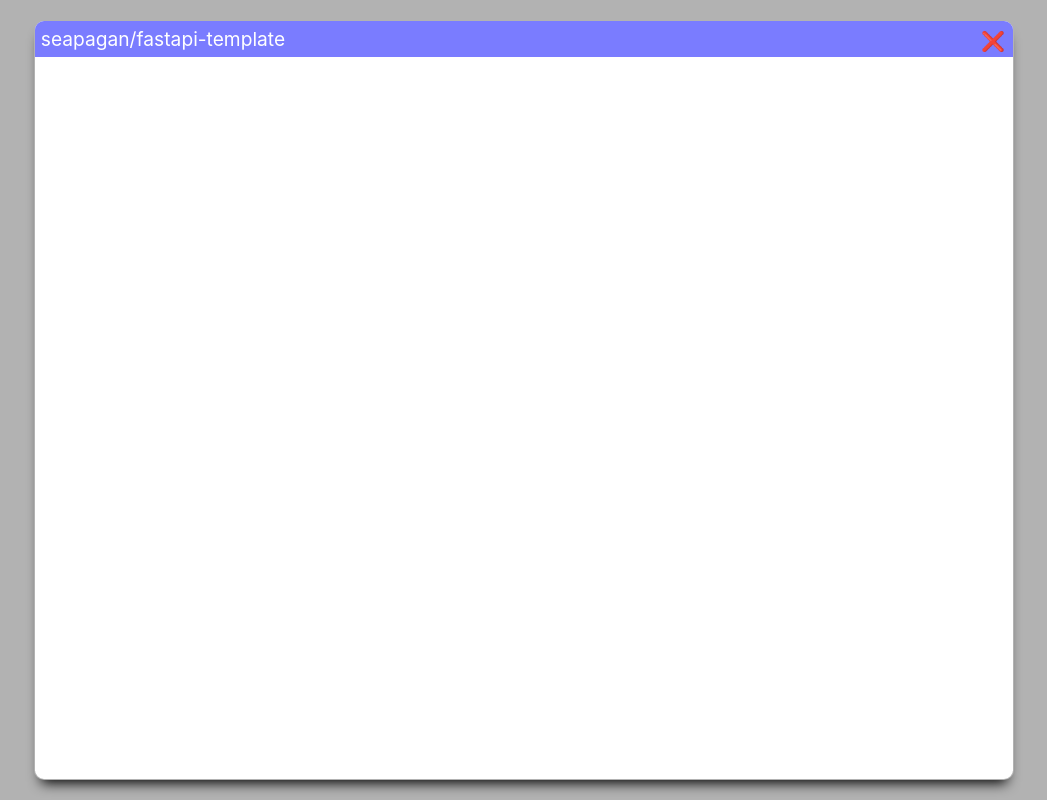
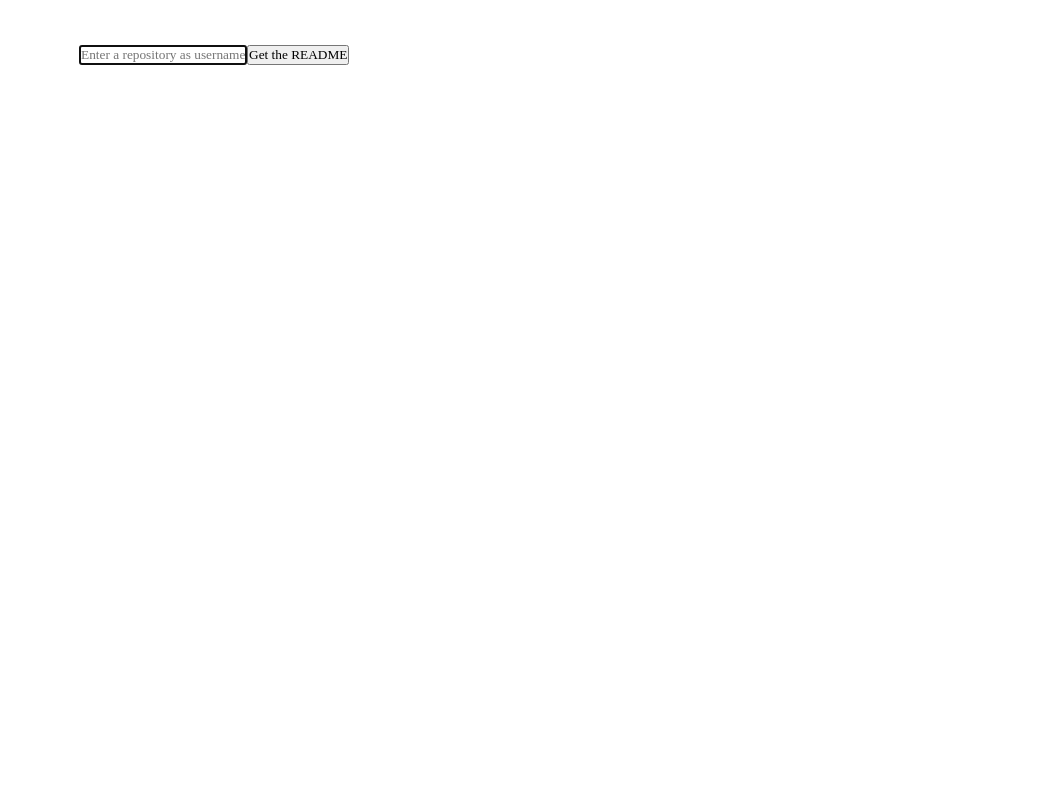
Before and after one commit to seapagan/react-github-readme-button, a React (Create React App) app: page / in a window 1280 px wide. Shown: the whole page, without its empty margins (116-1163 px from the left). Built offline with nearby package versions, Linux system fonts and the light colour scheme; no server answers.

Commit message:
update README, remove default repo README

```diff
--- a/src/App.js
+++ b/src/App.js
@@ -9,7 +9,8 @@ function App() {
   const [repoName, setRepoName] = useState("");
   const [searchRepo, setSearchRepo] = useState(
     // "seapagan/react-github-readme-view"
-    "seapagan/fastapi-template"
+    // "seapagan/fastapi-template"
+    ""
   );
 
   const apply = e => {
```
Also changed, not shown: 1 other file (tests, documents, lock files or other folders).
